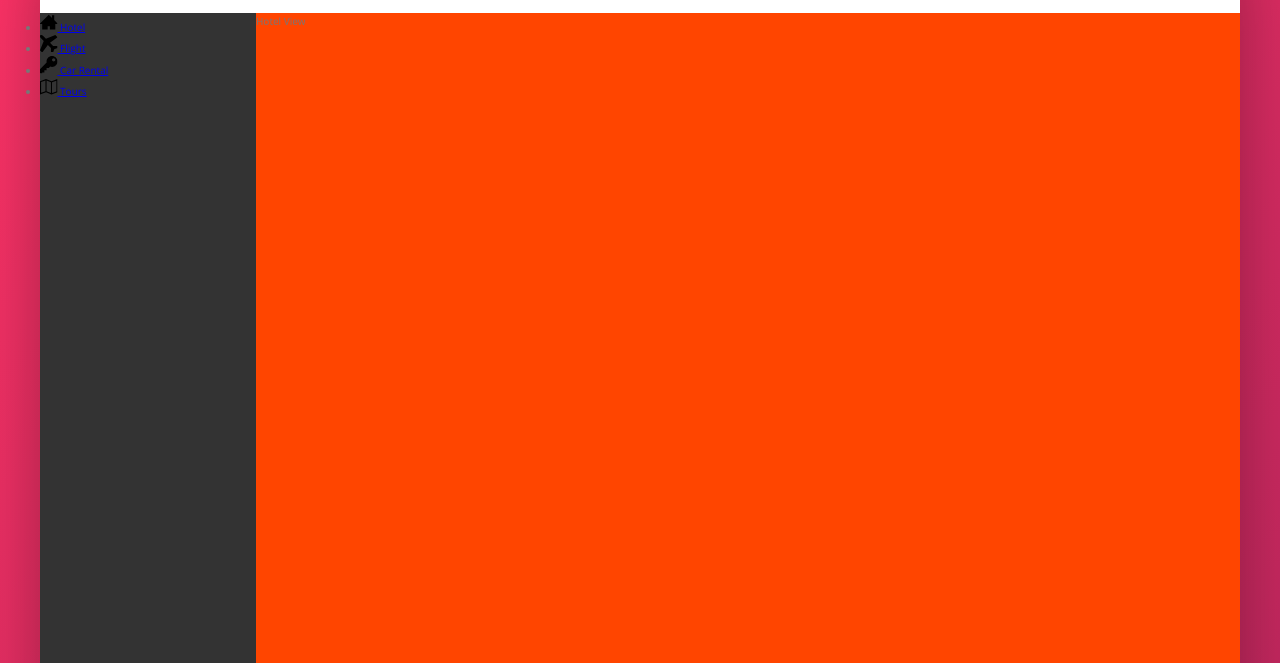
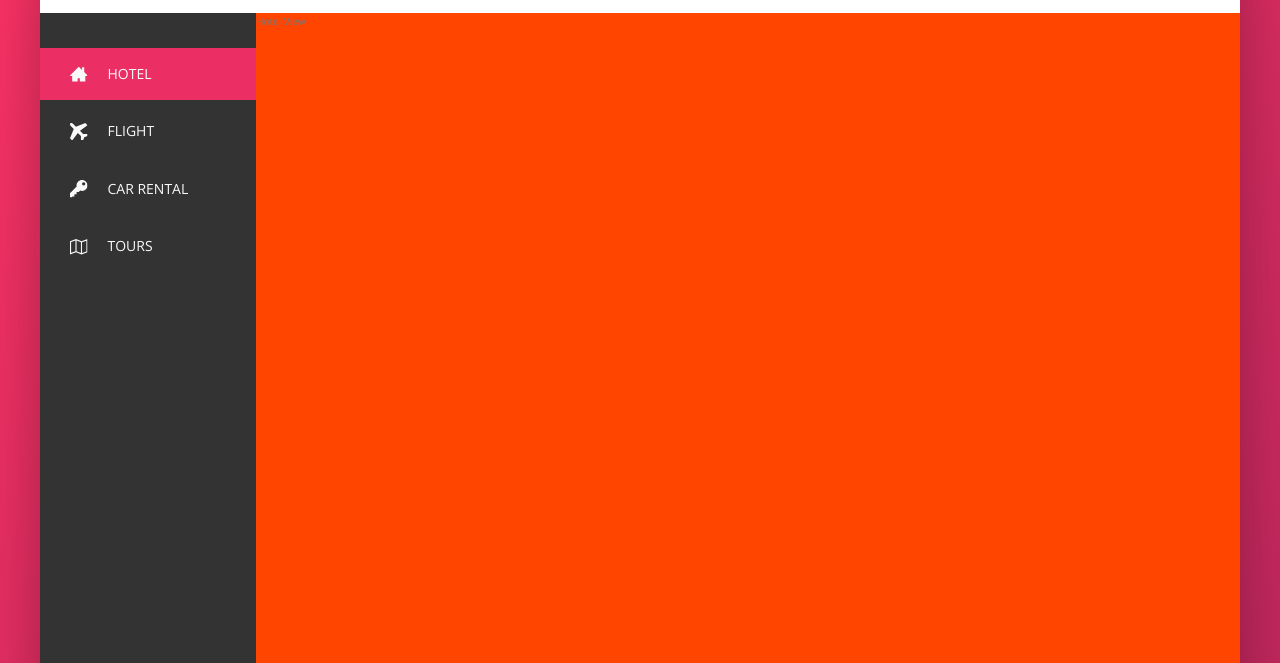
Before and after one commit to XenderMd/Trello_Flex, a website: page index.html in a window 1280 px wide. Shown: the part 137-800 px from the top of the page. Drawn offline with nearby package versions, Linux system fonts and the light colour scheme.

Commit message:
Building the navigation - part2

```diff
--- a/index.html
+++ b/index.html
@@ -52,7 +52,8 @@
 
                 <nav class="sidebar">
                     <ul class="side-nav">
-                        <li class="side-nav__item">
+
+                        <li class="side-nav__item side-nav__item--active">
                             <a href="#" class="side-nav__link">
                                 <svg class="side-nav__icon">
                                     <use xlink:href='./img/sprite.svg#icon-home3'></use>
@@ -60,6 +61,7 @@
                                 <span>Hotel</span>
                             </a>
                         </li>
+
                         <li class="side-nav__item">
                             <a href="#" class="side-nav__link">
                                 <svg class="side-nav__icon">
@@ -68,6 +70,7 @@
                                 <span>Flight</span>
                             </a>
                         </li>
+
                         <li class="side-nav__item">
                             <a href="#" class="side-nav__link">
                                 <svg class="side-nav__icon">
@@ -76,6 +79,7 @@
                                 <span>Car Rental</span>
                             </a>
                         </li>
+
                         <li class="side-nav__item">
                             <a href="#" class="side-nav__link">
                                 <svg class="side-nav__icon">
@@ -84,6 +88,7 @@
                                 <span>Tours</span>
                             </a>
                         </li>
+
                     </ul>
 
                     <div class="legal">
--- a/sass/components/_components.scss
+++ b/sass/components/_components.scss
@@ -147,11 +147,57 @@
 
 .side-nav{
 
+    font-size: 1.4rem;
+    list-style: none;
+    margin-top: 3.5rem;
+
     &__item{
+        position: relative;
 
+        &:not(:last-child){
+            margin-bottom: 0.5rem;
+        }
     }
 
-    &__link{
+    &__item::before{
+        content: "";
+        position: absolute;
+        top:0;
+        left:0;
+        height: 100%;
+        width: 3px;
+        background-color: var(--color-primary);
+        transform: scaleY(0);
+        transition: transform 0.2s,
+                    width 0.4s cubic-bezier(.89,.01,.14,1.01) 0.2s, // apply the width transform for 0.4s, with a cubic-bezier progression function, with a delay of 0.2s
+                    background-color 0.1s;
+    }
+
+    &__item:hover::before,
+    &__item--active::before{
+        transform: scaleY(1);
+        width: 100%;
+    }
+
+    &__item:active::before{
+        background-color: var(--color-primary-light);
+    }
+
+    &__link:link, &__link:visited{
+        color: var(--color-grey-light-1);
+        text-decoration: none;
+        text-transform: uppercase;
+        display: inline-block;
+        padding: 1.5rem 3rem;
+
+        display: flex;
+        align-items: center;
+
+        position: relative;
+        z-index:10;
+    }
+
+    &__link:hover{
 
     }
 
@@ -159,6 +205,8 @@
 
         width: 1.75rem;
         height: 1.75rem;
+        margin-right: 2rem;
+        fill:currentColor; //the (text) color of the current or parent element
 
     }
 }
```
Also changed, not shown: css/style.css.
